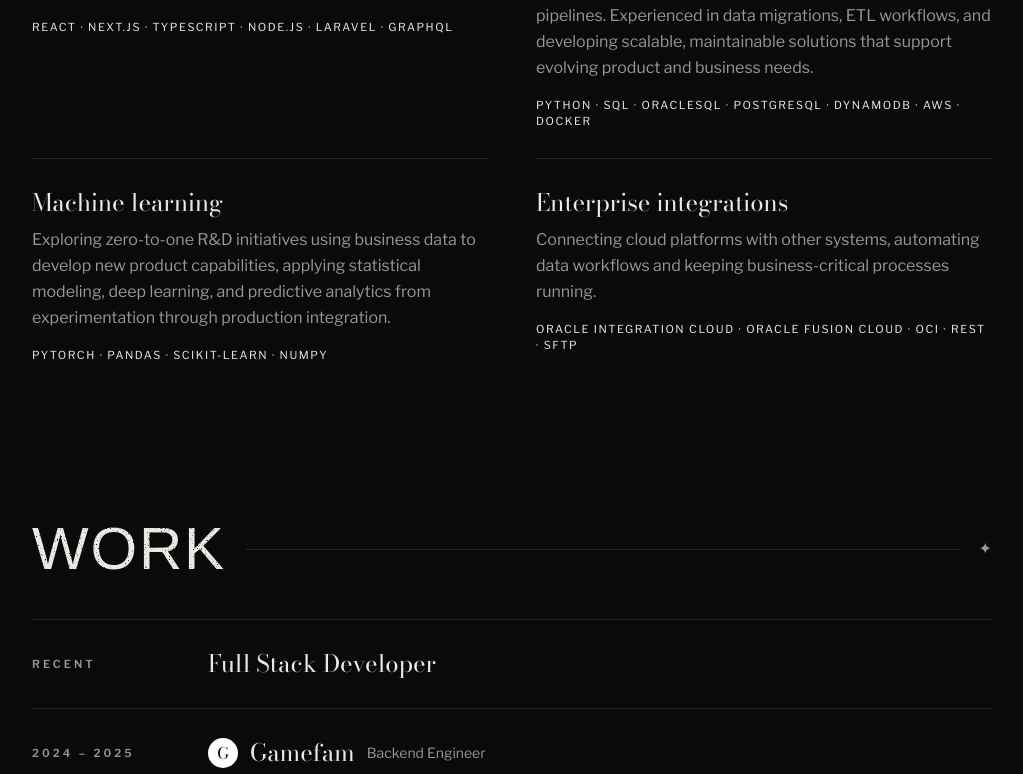
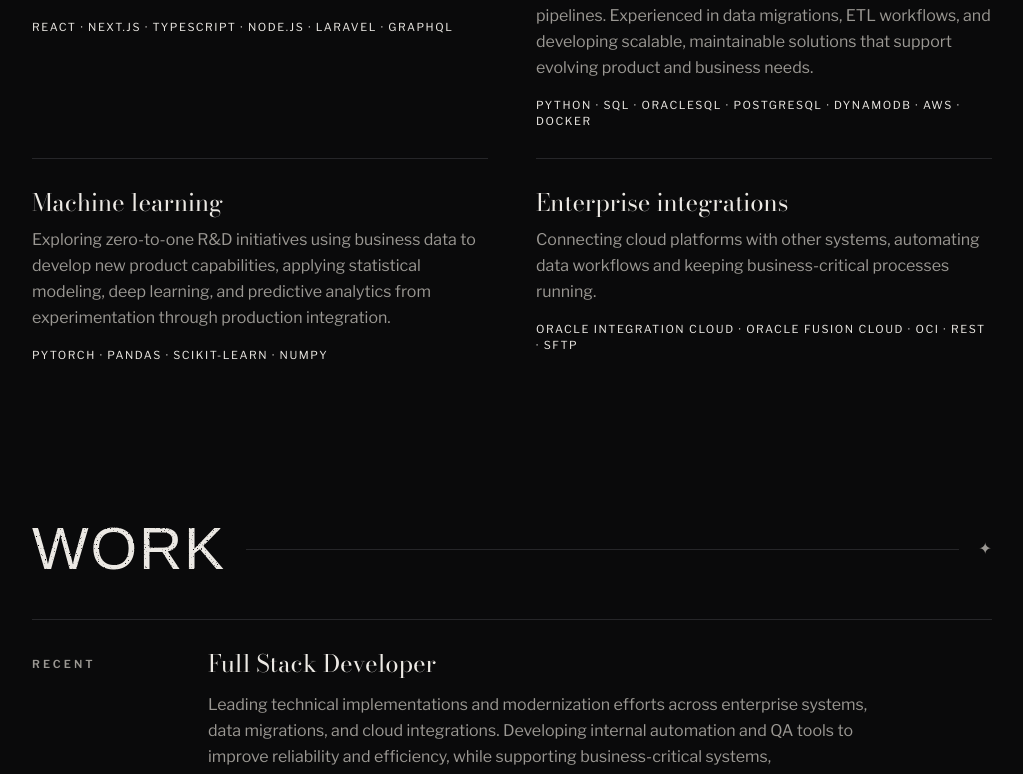
Before and after one commit to mkhanyisig/personal-portfolio, a Next.js app: page / in a window 1280 px wide. Shown: the part 2004-2778 px from the top of the page, without its empty margins (128-1151 px from the left). Built offline with nearby package versions, Linux system fonts and the light colour scheme; a web font is replaced by a local one.

Commit message:
experience nit

```diff
--- a/src/app/data/experience.js
+++ b/src/app/data/experience.js
@@ -5,13 +5,13 @@ export const roles = [
   {
     role: 'Full Stack Developer',
     period: 'Recent',
-    line: '',
+    line: 'Leading technical implementations and modernization efforts across enterprise systems, data migrations, and cloud integrations. Developing internal automation and QA tools to improve reliability and efficiency, while supporting business-critical systems, troubleshooting issues, and helping non-technical stakeholders navigate information technology services.',
   },
   {
     organization: 'Gamefam',
     role: 'Backend Engineer',
     period: '2024 – 2025',
-    line: 'Worked across backend systems, analytics product development and predictive modeling for the RoMonitor platform, including machine learning approaches for estimating game engagement and revenue.',
+    line: 'Developed backend services and custom analytics for RoMonitor, a Roblox engagement analytics platform, supporting game portfolio performance tracking, data-driven product features, and exploratory machine learning models for predicting game engagement and revenue.',
   },
   {
     organization: 'Electives',
@@ -19,7 +19,7 @@ export const roles = [
     period: '2023 – 2024',
     logo: '/images/electives2.png',
     url: 'https://www.electives.io/',
-    line: 'Built and improved features for a B2B live-learning platform, working across React interfaces, APIs, serverless services and product integrations.',
+    line: 'Built end-to-end product features for an early-stage B2B corporate learning platform, supporting instructors, learners, and enterprise training management across frontend applications, backend microservices, and serverless AWS infrastructure.',
   },
   {
     organization: 'HubSpot',
@@ -27,7 +27,7 @@ export const roles = [
     period: '2022',
     logo: '/images/hubspot.png',
     url: 'https://www.hubspot.com/',
-    line: 'Worked on the CMS Developer Infrastructure team, contributing to Java backend APIs and a CLI authentication and feature-rollout tool for HubSpot’s developer products.',
+    line: 'Contributed to developer infrastructure at HubSpot, building Java backend APIs and supporting CLI authentication and feature-rollout tooling for the CMS platform.',
   },
 ];
 
```
